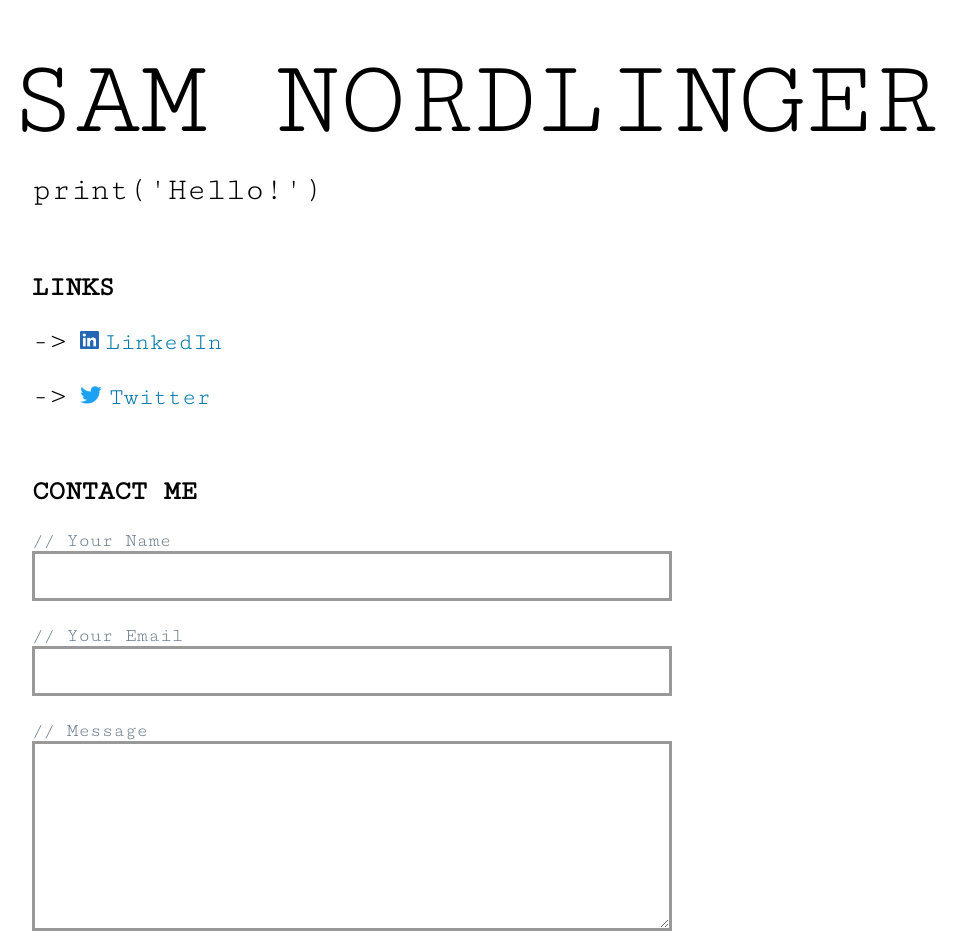
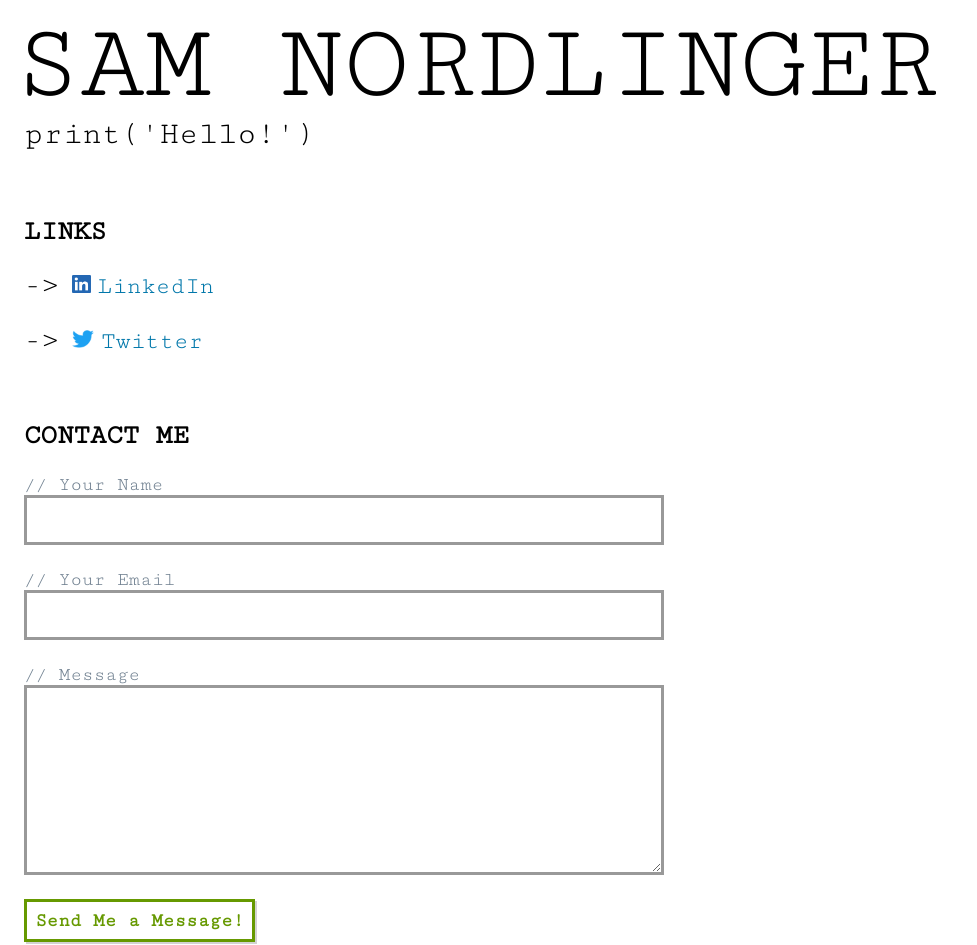
Before and after one commit to SNordlinger/website, a website built with Parcel: page index.html in a window 1280 px wide. Shown: the top 945 px of the page, without its empty margins (0-977 px from the left). Built offline with nearby package versions, Linux system fonts and the light colour scheme.

Commit message:
Fix spacing around svg name

```diff
--- a/index.css
+++ b/index.css
@@ -7,10 +7,16 @@
 body {
   font-family: "Cutive Mono", monospace;
   /* font-family: 'Inconsolata', monospace; */
-  padding-bottom: 3rem;
+  padding: 0 0 3rem 0;
+  margin: 0;
 }
 
-h1, h2, h3, h4, h5, h6 {
+h1,
+h2,
+h3,
+h4,
+h5,
+h6 {
   margin: 0;
   padding: 0;
 }
@@ -44,7 +50,7 @@ div.link {
   color: #07a;
 }
 
-.social-link  img {
+.social-link img {
   max-height: 0.75em;
   margin-right: 0.3em;
 }
@@ -56,33 +62,26 @@ div.link {
 
 .subheading {
   font-size: 2rem;
-  margin-left: 1.5rem;
+  margin: 1rem 0 0 1.5rem;
   overflow: hidden;
   white-space: nowrap;
 }
 
 @media (max-width: 600px) {
   .subheading {
+    margin-top: 0.5rem;
     font-size: 1.1rem;
   }
 }
 
-/* This hacky css is to make the svg title scale
-properly in IE 11 */
 div.name {
-  position: relative;
-  height: 0;
-  padding: 0;
-  padding-bottom: 13%;
   max-width: 60rem;
+  padding: 1.5rem 1.5rem 0 1.5rem;
 }
 
-div.name > svg {
-  position: absolute;
-  height: 100%;
+div.name svg {
   width: 100%;
-  left: 0;
-  top: 0;
+  max-height: 5rem;
 }
 
 .cm-field {
@@ -99,7 +98,7 @@ div.name > svg {
   border-radius: 0;
 }
 
-@media(max-width: 44rem) {
+@media (max-width: 44rem) {
   .cm-input {
     width: 100%;
   }
--- a/index.html
+++ b/index.html
@@ -10,8 +10,8 @@
   <body>
     <header class="name-header">
       <div class="name">
-        <svg viewBox="0 0 140 18">
-          <text x="0" y="15">SAM NORDLINGER</text>
+        <svg viewBox="0 0 167 14">
+          <text x="-2" y="13" font-size="15pt">SAM NORDLINGER</text>
         </svg>
       </div>
     </header>
@@ -36,7 +36,8 @@
       <!-- twitter link -->
       <div class="social-link">
         <a href="http://www.twitter.com/gtsam">
-          <span class="arrow">-></span> <img src="./assets/twitter.png" />Twitter
+          <span class="arrow">-></span>
+          <img src="./assets/twitter.png" />Twitter
         </a>
       </div>
     </section>
@@ -45,15 +46,33 @@
       <form name="contact-me" method="POST" data-netlify="true">
         <div class="cm-field">
           <label class="cm-label" for="cm-name-input">// Your Name</label>
-          <input type="text" id="cm-name-input" class="cm-input" name="name" required />
+          <input
+            type="text"
+            id="cm-name-input"
+            class="cm-input"
+            name="name"
+            required
+          />
         </div>
         <div class="cm-field">
           <label class="cm-label" for="cm-email-input">// Your Email</label>
-          <input type="email" id="cm-email-input" class="cm-input" name="email" required />
+          <input
+            type="email"
+            id="cm-email-input"
+            class="cm-input"
+            name="email"
+            required
+          />
         </div>
         <div class="cm-field">
           <label class="cm-label" for="cm-message-input">// Message</label>
-          <textarea id="cm-message-input" class="cm-input" name="message" rows="6" required ></textarea>
+          <textarea
+            id="cm-message-input"
+            class="cm-input"
+            name="message"
+            rows="6"
+            required
+          ></textarea>
         </div>
         <div class="cm-field">
           <button type="submit" class="cm-submit">Send Me a Message!</button>
```
